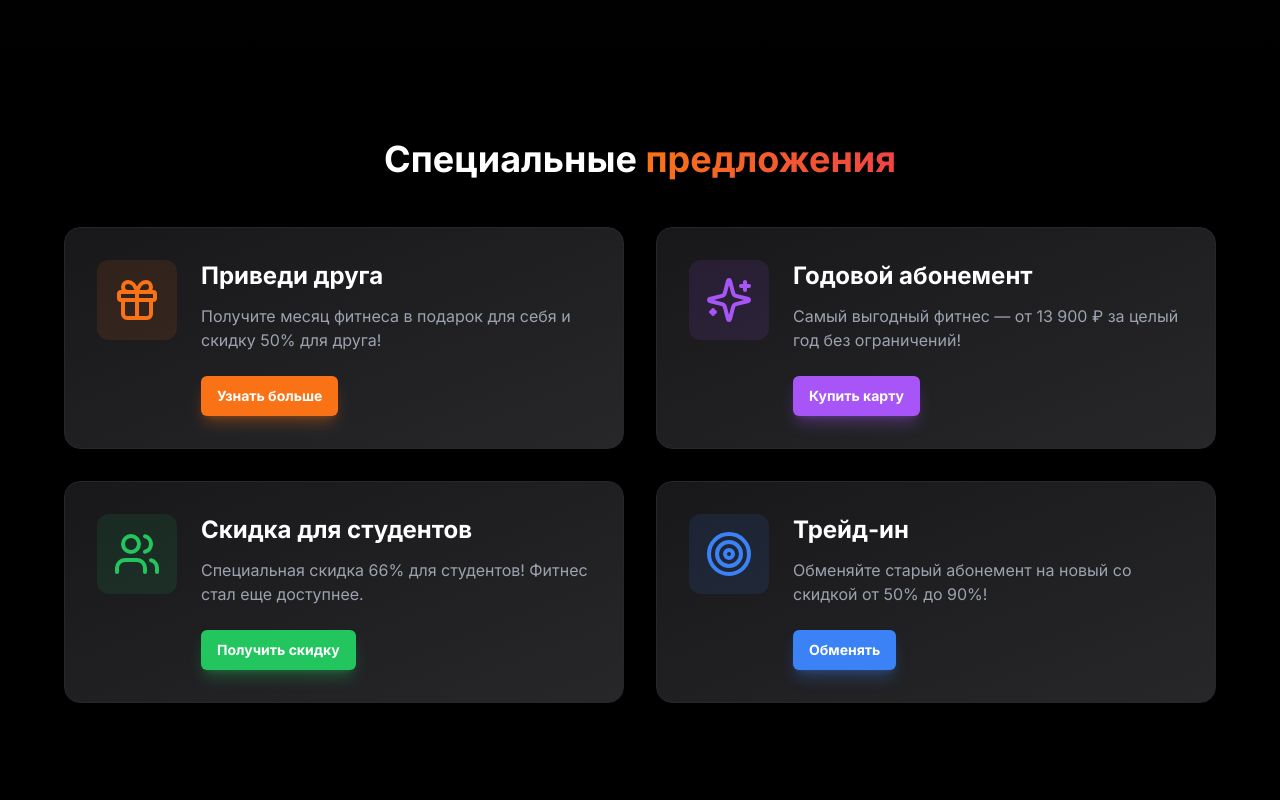
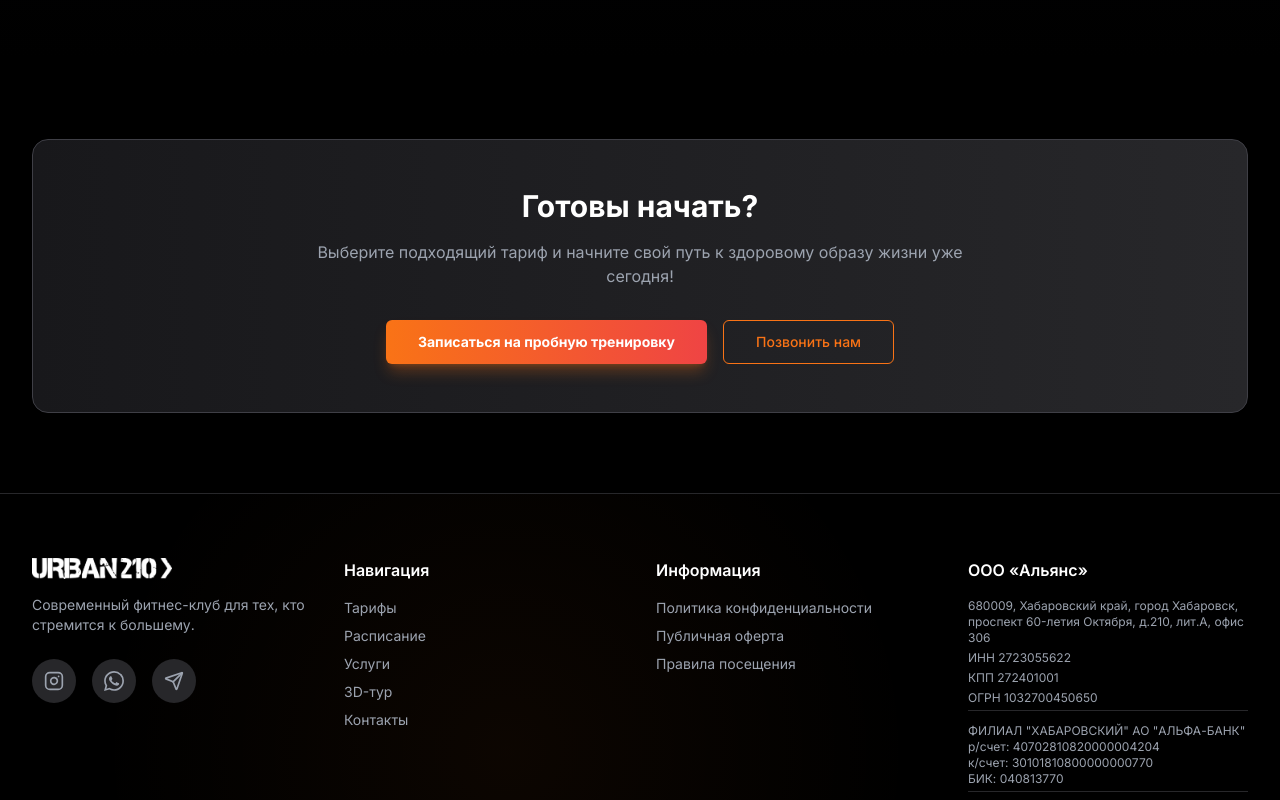
Before and after one commit to Tipo-Agency/Urban210.ru, a Next.js app: page /tariffs in a window 1280 px wide. Shown: the part 1820-2620 px from the top of the page. Built offline with nearby package versions, Linux system fonts and the light colour scheme.

Commit message:
discounts removed

```diff
--- a/app/page.tsx
+++ b/app/page.tsx
@@ -513,7 +513,7 @@ export default function Urban210Page() {
           </div>
         </AnimatedSection>
 
-        <AnimatedSection id="promotions" className="py-8 sm:py-10 bg-black relative overflow-hidden">
+        {/* <AnimatedSection id="promotions" className="py-8 sm:py-10 bg-black relative overflow-hidden">
           <motion.div
             className="absolute top-0 left-0 w-full h-1 bg-gradient-to-r from-transparent via-orange-500 to-transparent"
             animate={{ x: ["-100%", "100%"] }}
@@ -588,7 +588,7 @@ export default function Urban210Page() {
               ))}
             </div>
           </div>
-        </AnimatedSection>
+        </AnimatedSection> */}
 
         <AnimatedSection id="tour" className="py-8 sm:py-10 bg-black">
           <div className="container mx-auto px-4 sm:px-6 lg:px-8">
--- a/app/tariffs/page.tsx
+++ b/app/tariffs/page.tsx
@@ -406,7 +406,7 @@ export default function TariffsPage() {
       </AnimatedSection>
 
       {/* Promotions Section */}
-      <AnimatedSection className="py-20 relative z-10">
+      {/* <AnimatedSection className="py-20 relative z-10">
         <div className="container mx-auto px-4 sm:px-6 lg:px-8">
           <motion.div
             className="text-center mb-12"
@@ -559,7 +559,7 @@ export default function TariffsPage() {
             </motion.div>
           </div>
         </div>
-      </AnimatedSection>
+      </AnimatedSection> */}
 
       {/* CTA Section */}
       <AnimatedSection className="py-20 relative z-10">
```
Also changed, not shown: 1 other file (tests, documents, lock files or other folders).
